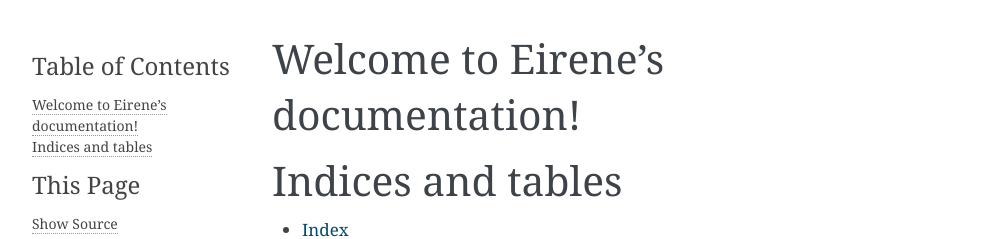
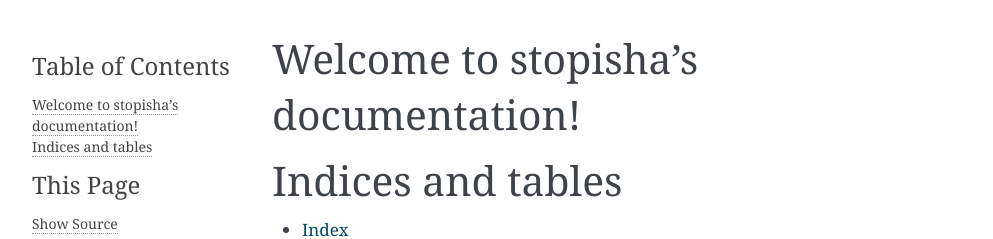
Before and after one commit to andrewkariuki/stopisha, a Sphinx documentation site: the page built from docs/source/index.rst, in a window 1280 px wide. Shown: the top 239 px of the page, without its empty margins (148-1141 px from the left). Built offline with Sphinx 7.4.7, drawn with Linux system fonts in a browser that asks for light colours.

Commit message:
fix: change project name

```diff
--- a/docs/source/conf.py
+++ b/docs/source/conf.py
@@ -6,7 +6,7 @@
 # -- Project information -----------------------------------------------------
 # https://www.sphinx-doc.org/en/master/usage/configuration.html#project-information
 
-project = 'Eirene'
+project = 'stopisha'
 copyright = '2023, Andrew Kariuki'
 author = 'Andrew Kariuki'
 release = '0.0.0'
--- a/docs/source/index.rst
+++ b/docs/source/index.rst
@@ -1,9 +1,9 @@
-.. Eirene documentation master file, created by
+.. stopisha documentation master file, created by
    sphinx-quickstart on Tue Mar  7 10:07:33 2023.
    You can adapt this file completely to your liking, but it should at least
    contain the root `toctree` directive.
 
-Welcome to Eirene's documentation!
+Welcome to stopisha's documentation!
 ==================================
 
 .. toctree::
```
Also changed, not shown: README.md (+1 -1 lines), stopisha/__init__.py (added), 7 other files.
